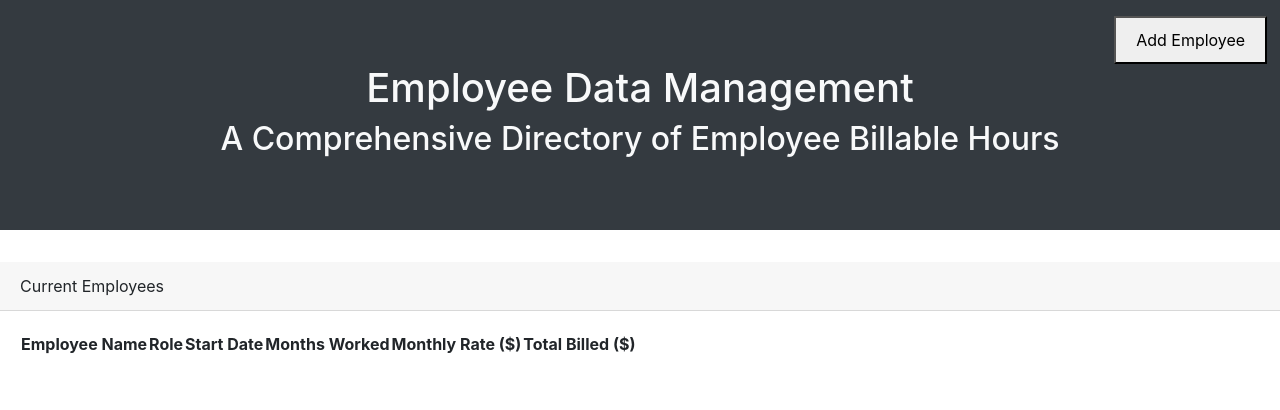
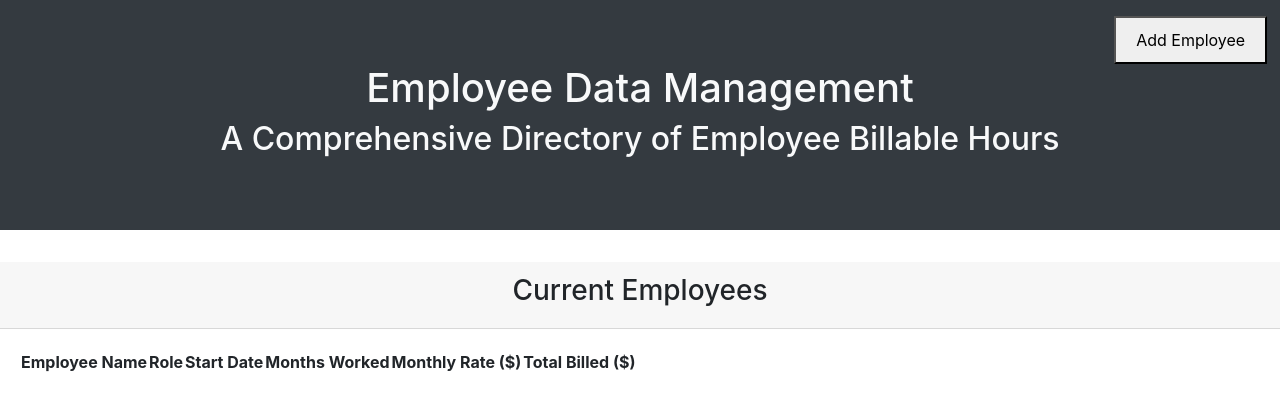
Before and after one commit to vshimpi100/Timesheet, a plain HTML site: page index.html in a window 1280 px wide. Drawn offline with nearby package versions, Linux system fonts and the light colour scheme.

Commit message:
saving 2

```diff
--- a/index.html
+++ b/index.html
@@ -45,7 +45,7 @@
         </div>
     </div>
 
-    <div class="card-header">Current Employees</div>
+    <div class="card-header text-center"><h3>Current Employees</h3></div>
     <div class="main card-body">
         <table>
             <thead>
```
